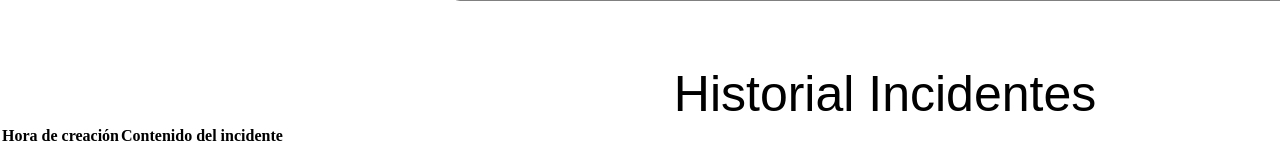
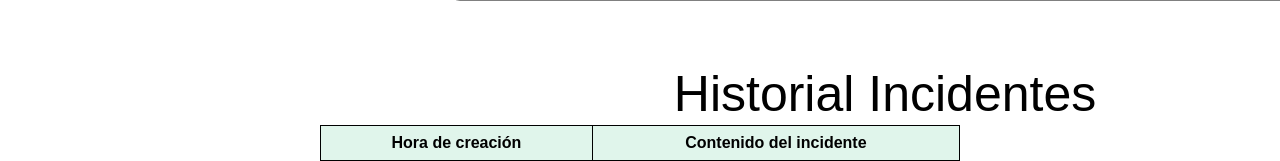
Before and after one commit to jose-beltran/UnisysFlask, a Flask app: page /documentar in a window 1280 px wide; the page is wider, and only the part inside the window is pictured. Shown: the part 799-960 px from the top of that part. Run offline with Flask 2, Linux system fonts and the light colour scheme; lists and menus that the app fills with data are empty.

Commit message:
Update style_doc.css

```diff
--- a/static/css/style_doc.css
+++ b/static/css/style_doc.css
@@ -112,7 +112,7 @@ header {
     margin: 60px auto auto 675px;
     font-family: 'Montserrat', sans-serif;
     text-align: center;
-    font-size: 50px;
+    font-size: 45px;
     font-weight: 10px;
     width: 450px;
     height: 60px;
@@ -179,3 +179,24 @@ header {
     text-align: left;
     font-size: 20px;
 }
+
+.codigoPlantilla{
+    font-family: 'Montserrat', sans-serif;
+    margin: 40px auto auto 450px;
+
+}
+table {
+    font-family: 'Montserrat', sans-serif;
+    border-collapse: collapse;
+    width: 50%;
+    margin: 0 auto;
+}
+
+th {
+    background-color: #5eca9831;
+}
+th, td {
+    font-family: 'Montserrat', sans-serif;
+    border: 1px solid black;
+    padding: 8px;
+}
```
